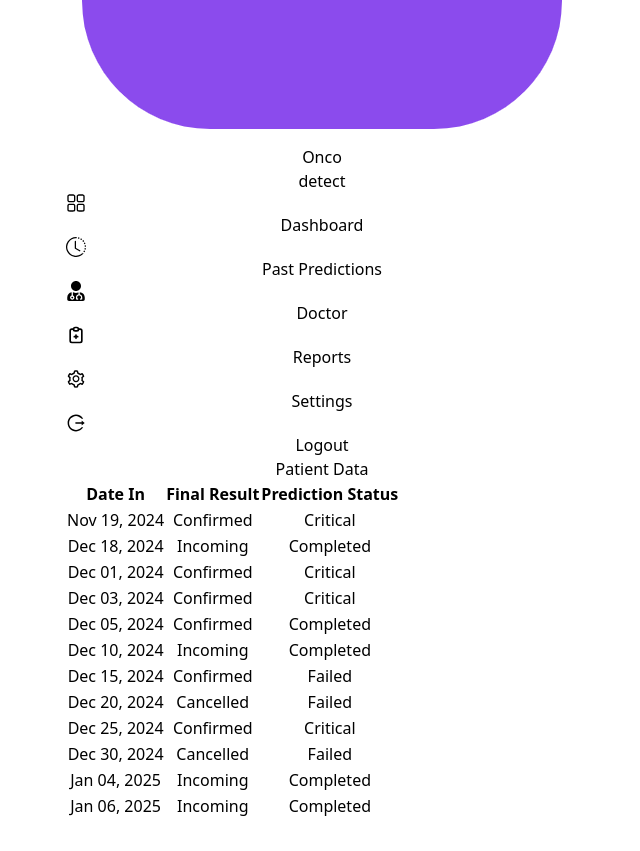
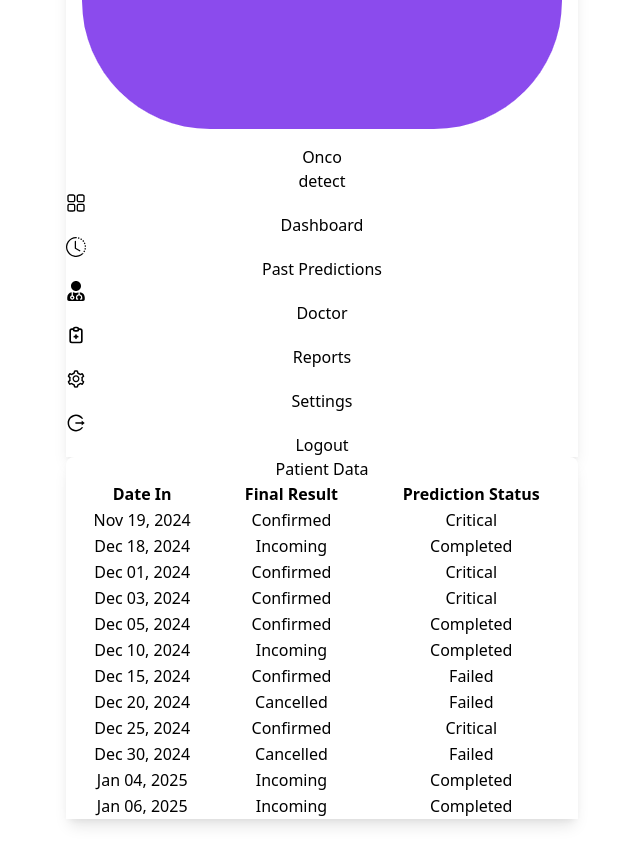
Before and after one commit to ShenalSen/OncoDetect, a React (Vite) app in the folder frontend/: page /past-predictions in a window 1280 px wide. Shown: the part 399-1250 px from the top of the page, without its empty margins (318-958 px from the left). Built offline with nearby package versions, Linux system fonts and the light colour scheme.

Commit message:
Update App.css to refine layout and styles for Past Predictions and nested Patient Data containers

```diff
--- a/frontend/src/App.css
+++ b/frontend/src/App.css
@@ -4,7 +4,7 @@
   justify-content: center; /* Center content horizontally */
   align-items: center; /* Center content vertically */
   min-height: 100vh; /* Ensure it takes at least the height of the viewport */
-  max-width: 1280px; /* Maximum width of the application */
+  max-width: 1920px; /* Adjusted for larger maximum width to accommodate larger component */
   margin: 0 auto; /* Center the app in the middle of the page */
   padding: 2rem; /* Padding around the content */
   text-align: center; /* Align text to center for all text inside root */
@@ -52,3 +52,30 @@
 .read-the-docs {
   color: #888; /* Styling for documentation link */
 }
+
+/* Styling for the Past Predictions container */
+.bg-white {
+  background-color: #fff; /* Ensure background color is set for outer container */
+  box-shadow: 0 10px 15px -3px rgba(0, 0, 0, 0.1), 0 4px 6px -2px rgba(0, 0, 0, 0.05); /* Shadow for outer container */
+}
+
+.bg-gray-100 {
+  background-color: #f7f7f7; /* Light gray background for inner container */
+  shadow-inner: inset 0 2px 4px 0 rgba(0,0,0,0.05); /* Inner shadow for Patient Data container */
+}
+
+.rounded-lg {
+  border-radius: 0.5rem; /* Rounded corners for containers */
+}
+
+.overflow-x-auto {
+  overflow-x: auto; /* Allow horizontal scrolling within tables if necessary */
+}
+
+.table-auto {
+  width: 100%; /* Full width tables */
+}
+
+.text-center {
+  text-align: center; /* Center align text */
+}
```
